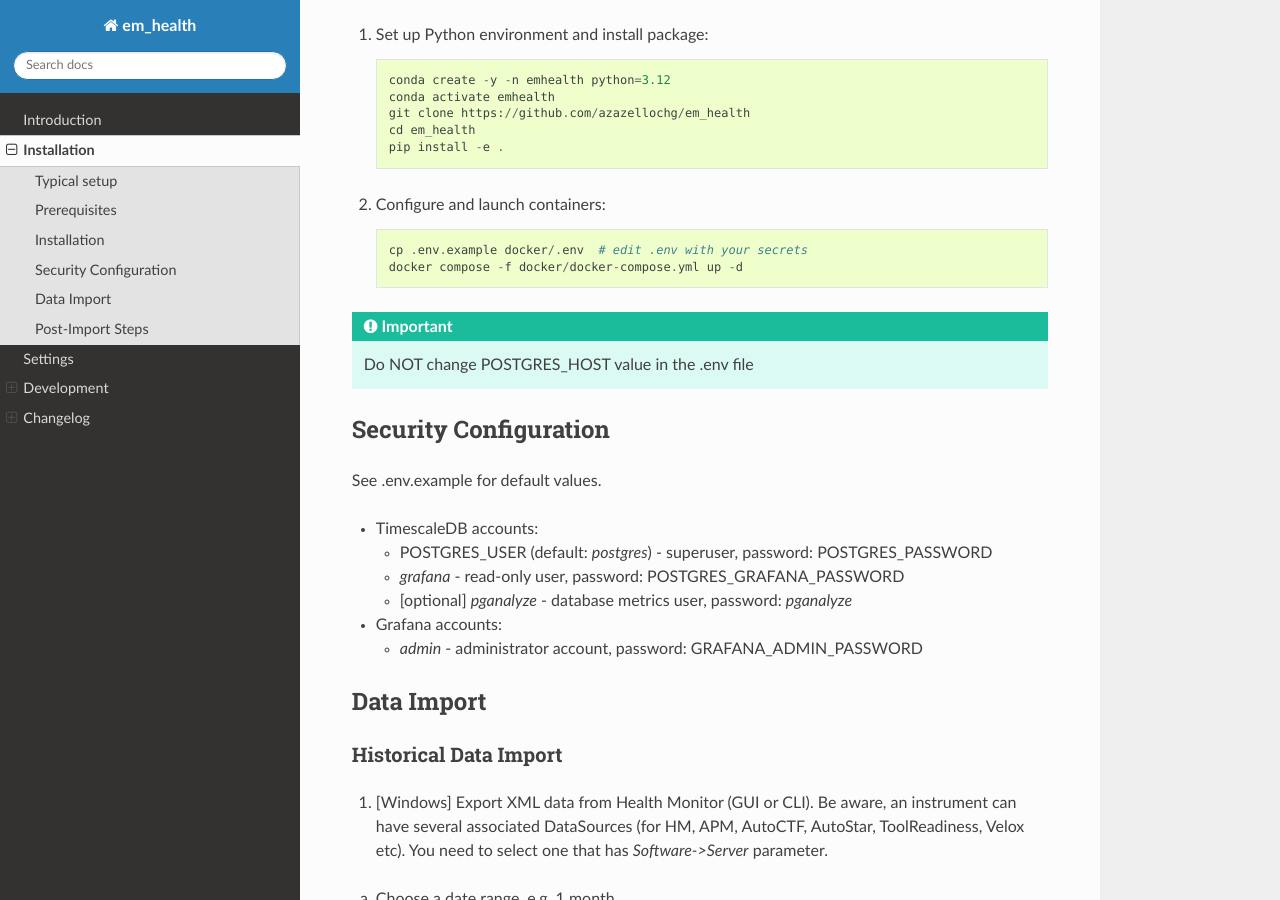
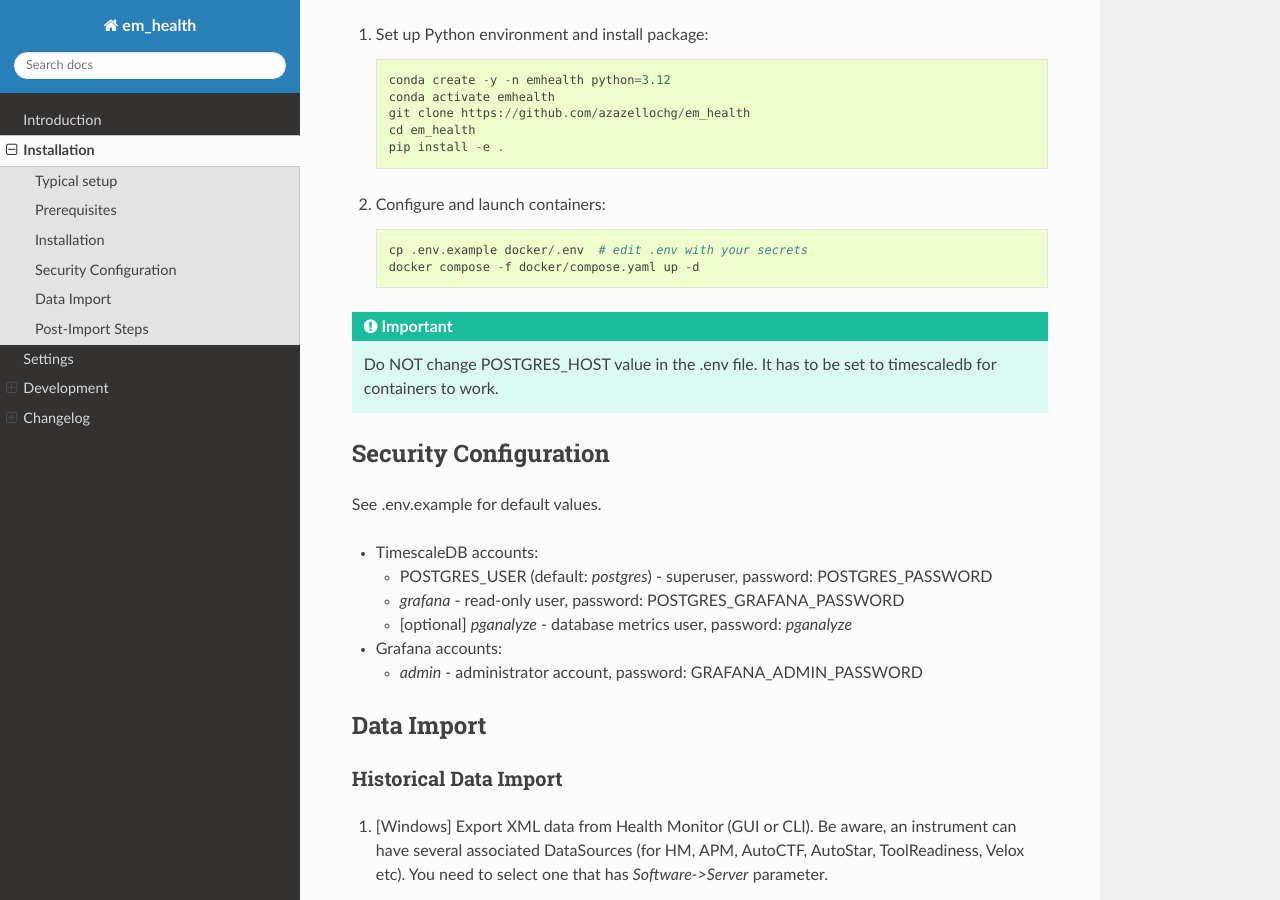
Before and after one commit to azazellochg/em_health, a Sphinx documentation site: the page built from docs/installation.rst, in a window 1280 px wide and 900 px high, scrolled down 1249 px. Built offline with Sphinx 7.4.7 and the Read the Docs theme 3.1.0, drawn with Linux system fonts in a browser that asks for light colours; some of the changed text lies outside the part shown.

```diff
--- a/docs/installation.rst
+++ b/docs/installation.rst
@@ -63,9 +63,9 @@
    .. code-block::
 
        cp .env.example docker/.env  # edit .env with your secrets
-       docker compose -f docker/docker-compose.yml up -d
+       docker compose -f docker/compose.yaml up -d
 
-.. important:: Do NOT change POSTGRES_HOST value in the .env file
+.. important:: Do NOT change POSTGRES_HOST value in the .env file. It has to be set to timescaledb for containers to work.
 
 Security Configuration
 ^^^^^^^^^^^^^^^^^^^^^^
@@ -107,7 +107,7 @@
        export POSTGRES_USER=postgres
        export POSTGRES_PASSWORD=postgres
 
-.. note:: The host has to be *localhost*, because we are running the SQL server in a container.
+.. note:: The host has to be *localhost*, because we are connecting to a container from the host.
 
 5. Import data (this may take a few minutes depending on the number of parameters and amount of data):
 
```
Also changed, not shown: 2 other files.
